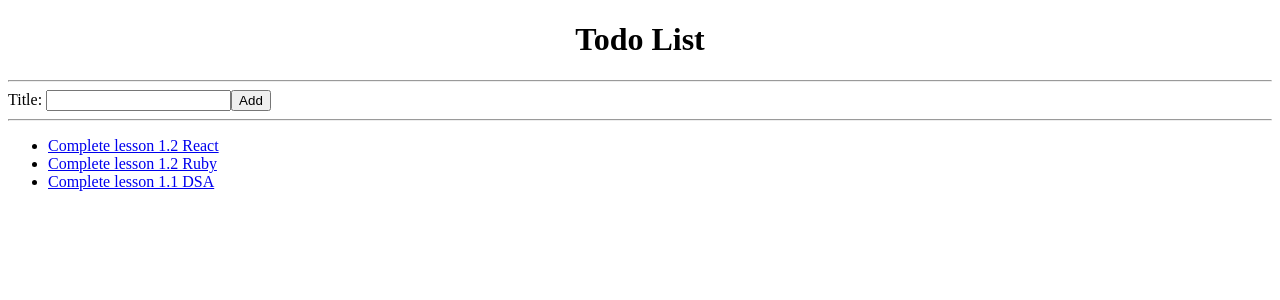
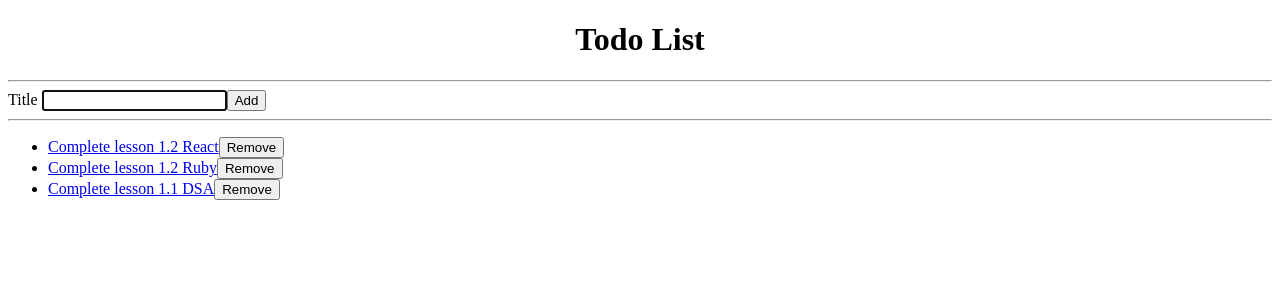
Before and after one commit to Nata-Kalina/react-todo, a React (Create React App) app: page / in a window 1280 px wide. Shown: the top 300 px of the page. Built offline with nearby package versions, Linux system fonts and the light colour scheme.

Commit message:
Lesson 1.6: Reusable Components, Imperative React

```diff
--- a/src/AddTodoForm.js
+++ b/src/AddTodoForm.js
@@ -1,6 +1,7 @@
 import React, { useState } from 'react';
+import InputWithLabel from './InputWithLabel';
 
-const AddTodoForm = (props) => {
+const AddTodoForm = ({ onAddTodo }) => {
   const [todoTitle, setTodoTitle] = React.useState('');
 
   const handleTitleChange = (event) => {
@@ -12,21 +13,20 @@ const AddTodoForm = (props) => {
     event.preventDefault();
     if (todoTitle.trim()) {
       console.log(todoTitle);
-      props.onAddTodo({ title: todoTitle, id: Date.now() });
+      onAddTodo({ title: todoTitle, id: Date.now() });
       setTodoTitle('');
     }
   };
 
   return (
     <form onSubmit={handleAddTodo}>
-      <label htmlFor="todoTitle">Title: </label>
-      <input
-        id="todoTitle"
-        type="text"
-        name="title"
-        value={todoTitle}
-        onChange={handleTitleChange}
-      />
+      <InputWithLabel
+        id="id"
+        todoTitle={todoTitle}
+        handleTitleChange={handleTitleChange}
+      >
+        Title{" "}
+      </InputWithLabel>
       <button type="submit">Add</button>
     </form>
   );
--- a/src/App.js
+++ b/src/App.js
@@ -40,6 +40,11 @@ function App() {
     setTodoList([...todoList, newTodo]);
   };
 
+  const removeTodo = (item) => {
+    const newTodo = todoList.filter((todo) => item.id !== todo.id);
+    setTodoList(newTodo);
+  };
+
   return (
     <>
       <header style={{ textAlign: 'center' }}>
@@ -51,7 +56,7 @@ function App() {
 
       <hr />
 
-      <TodoList todoList={todoList} />
+      <TodoList todoList={todoList} onRemoveTodo={removeTodo} />
     </>
   );
 }
--- /dev/null
+++ b/src/InputWithLabel.js
@@ -0,0 +1,25 @@
+import React from 'react';
+
+const InputWithLabel = ({ id, todoTitle, handleTitleChange, children }) => {
+
+    const inputRef = React.useRef();
+    React.useEffect(() => {
+      inputRef.current.focus();
+    });
+
+    return (
+    <>
+      <label htmlFor={id}>{children}</label>
+      <input
+        id={id}
+        type="text"
+        name="title"
+        value={todoTitle}
+        onChange={handleTitleChange}
+        ref={inputRef}
+      />
+    </>
+  );
+};
+
+export default InputWithLabel;
--- a/src/TodoList.js
+++ b/src/TodoList.js
@@ -1,11 +1,11 @@
 import React from 'react';
 import TodoListItem from './TodoListItem';
 
-const TodoList = ({todoList}) => {
+const TodoList = ({ todoList, onRemoveTodo }) => {
   return (
     <ul>
       {todoList.map((item) => (
-        <TodoListItem key={item.id} item={item} />
+        <TodoListItem key={item.id} item={item} onRemoveTodo={onRemoveTodo} />
       ))}
     </ul>
   );
--- a/src/TodoListItem.js
+++ b/src/TodoListItem.js
@@ -1,6 +1,6 @@
 import React from 'react';
 
-const TodoListItem = ({ item }) => {
+const TodoListItem = ({ item, onRemoveTodo }) => {
   return (
     <li>
       <span>
@@ -8,6 +8,11 @@ const TodoListItem = ({ item }) => {
           {item.title}
         </a>
       </span>
+      <span>
+      <button type="button" onClick={() => onRemoveTodo(item)}>
+          Remove
+        </button>
+      </span>
     </li>
   );
 };
```
